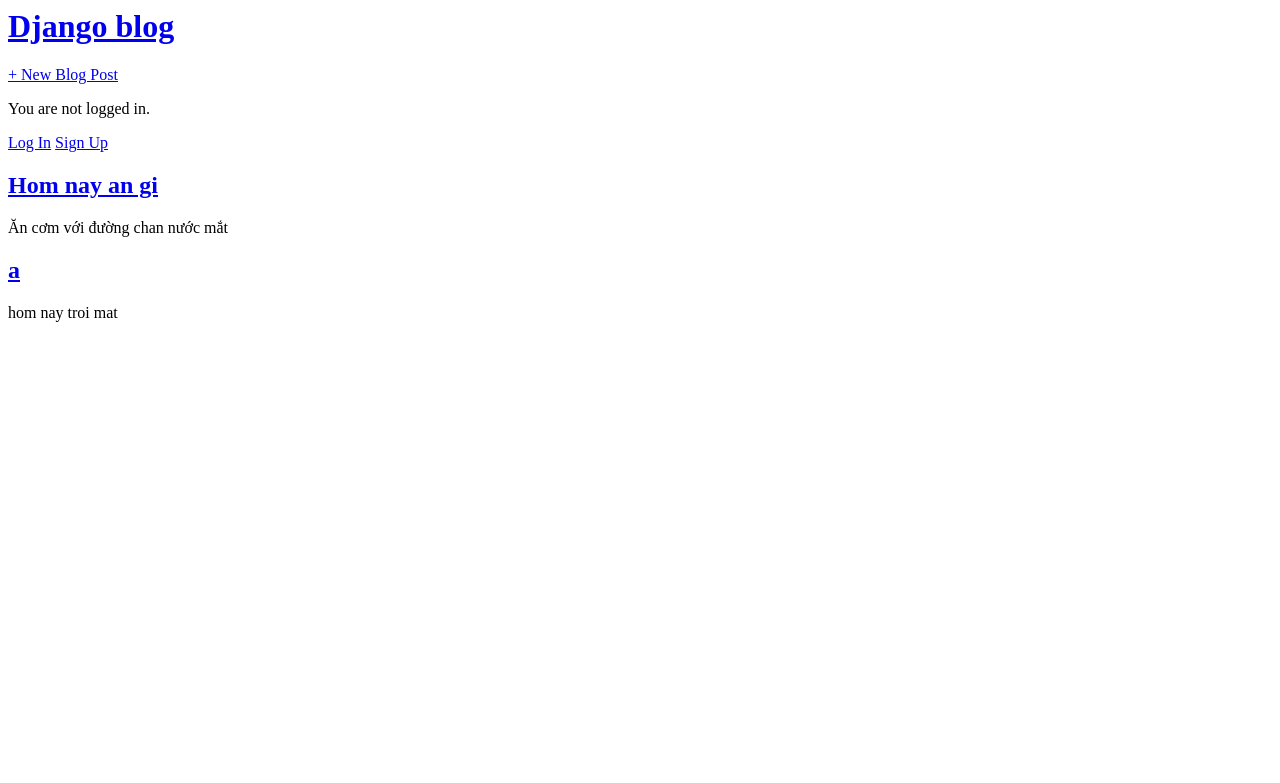
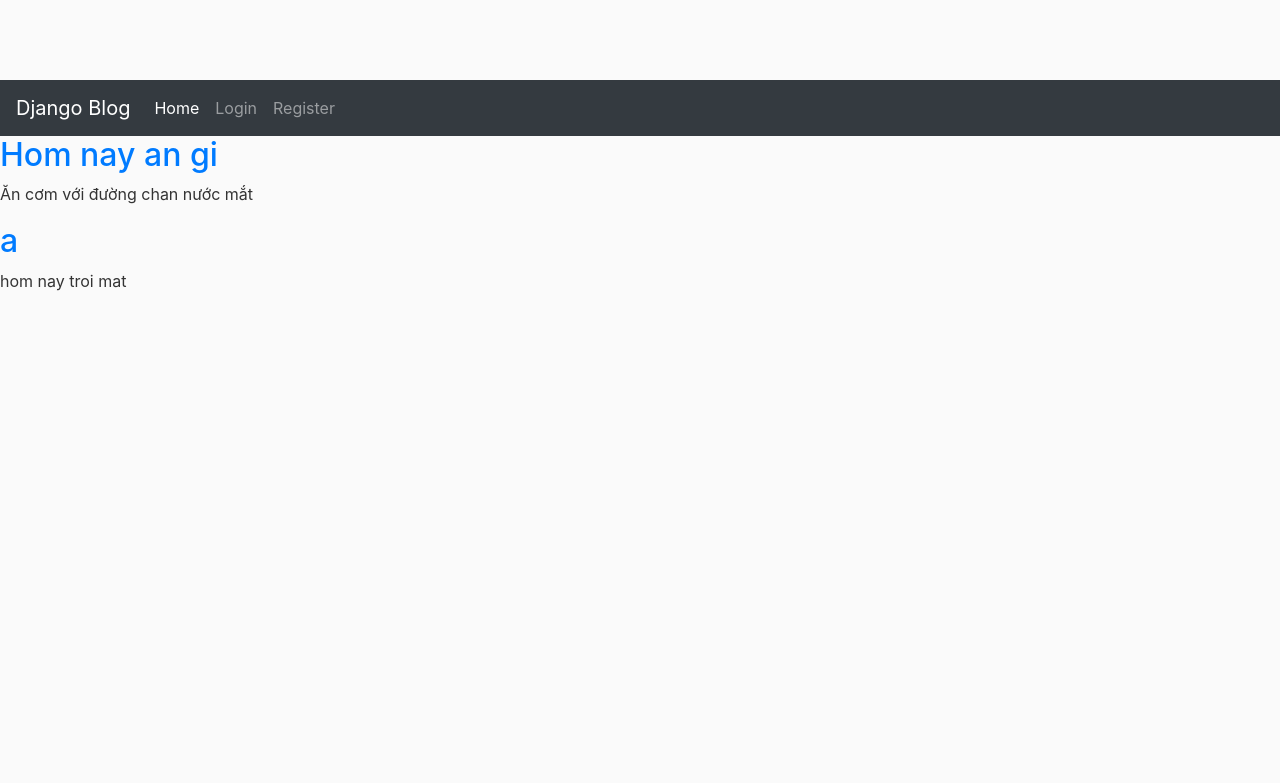
Before and after one commit to nekozila96/first_blog, a Django app: page / in a window 1280 px wide. Shown: the top 783 px of the page. Run offline with Django 5.2, Linux system fonts and the light colour scheme; data comes from the database, SQL or seed files in the repository; both versions use the stored data as it was after the commit; some libraries are stand-ins or nearby versions; some web fonts are replaced.

Commit message:
first project

```diff
--- a/static/css/base.css
+++ b/static/css/base.css
@@ -1,4 +1,4 @@
-bbody {
+body {
     background: #fafafa;
     color: #333333;
     margin-top: 5rem;
--- a/templates/base.html
+++ b/templates/base.html
@@ -1,37 +1,57 @@
+<!DOCTYPE html>
 {% load static %}
-<html>
+<html lang="en">
+<head>
+    <!-- Required meta tags -->
+    <meta charset="utf-8">
+    <meta name="viewport" content="width=device-width, initial-scale=1, shrink-to-fit=no">
 
-<head>
-  <title>Django blog</title>
-  <link href="https://fonts.googleapis.com/css?family=\
-      Source+Sans+Pro:400" rel="stylesheet">
-  <link href="{% static 'css/base.css' %}" rel="stylesheet">
+    <!-- Bootstrap CSS -->
+    <link rel="stylesheet" href="https://maxcdn.bootstrapcdn.com/bootstrap/4.0.0/css/bootstrap.min.css" integrity="sha384-Gn5384xqQ1aoWXA+058RXPxPg6fy4IWvTNh0E263XmFcJlSAwiGgFAW/dAiS6JXm" crossorigin="anonymous">
+
+    <link rel="stylesheet" href="{% static 'css/base.css' %}">
+    {% if title %}
+        <title>Django Blog - {{ title }}</title>
+    {% else %}
+        <title>Django Blog</title>
+    {% endif %}
 </head>
+<body>
+    <nav class="navbar navbar-expand-lg navbar-dark bg-dark">
+        <a class="navbar-brand" href="{% url 'home' %}">Django Blog</a>
+        <button class="navbar-toggler" type="button" data-toggle="collapse" data-target="#navbarText" aria-controls="navbarText" aria-expanded="false" aria-label="Toggle navigation">
+          <span class="navbar-toggler-icon"></span>
+        </button>
+        <div class="collapse navbar-collapse" id="navbarText">
+          <ul class="navbar-nav mr-auto">
+            <li class="nav-item active">
+              <a class="nav-link" href="{% url 'home' %}">Home <span class="sr-only">(current)</span></a>
+            </li>
+            {% if user.is_authenticated %}
+            <li class="nav-item">
+              <a class="nav-link" href="{% url 'post_new' %}">Create Post</a>
+            </li>
+            <li class="nav-item">
+              <a class="nav-link" href="{% url 'logout' %}">Logout</a>
+            </li>
+            {% else %}
+            <li class="nav-item">
+              <a class="nav-link" href="{% url 'login' %}">Login</a>
+            </li>
+            <li class="nav-item">
+              <a class="nav-link" href="{% url 'signup' %}">Register</a>
+            </li>
+            {% endif %}
+          </ul>
+        </div>
+      </nav>
+      {% block content %}
+      {% endblock content %}
 
-<body>
-  <div>
-    <header>
-      <!-- start new HTML... -->
-      <div class="nav-left">
-        <h1><a href="{% url 'home' %}">Django blog</a></h1>
-      </div>
-      <div class="nav-right">
-        <a href="{% url 'post_new' %}">+ New Blog Post</a>
-      </div>
-      <!-- end new HTML... -->
-    </header>
-    {% if user.is_authenticated %}
-    <p>Hi {{ user.username }}!</p>
-    <p><a href="{% url 'logout' %}">Log out</a></p>
-    {% else %}
-    <p>You are not logged in.</p>
-    <a href="{% url 'login' %}">Log In</a>
-    <a href="{% url 'signup' %}">Sign Up</a>
-    {% endif %}
-    <!-- end new HTML... -->
-    {% block content %}
-    {% endblock content %}
-  </div>
+    <!-- Optional JavaScript -->
+    <!-- jQuery first, then Popper.js, then Bootstrap JS -->
+    <script src="https://code.jquery.com/jquery-3.2.1.slim.min.js" integrity="sha384-KJ3o2DKtIkvYIK3UENzmM7KCkRr/rE9/Qpg6aAZGJwFDMVNA/GpGFF93hXpG5KkN" crossorigin="anonymous"></script>
+    <script src="https://cdnjs.cloudflare.com/ajax/libs/popper.js/1.12.9/umd/popper.min.js" integrity="sha384-ApNbgh9B+Y1QKtv3Rn7W3mgPxhU9K/ScQsAP7hUibX39j7fakFPskvXusvfa0b4Q" crossorigin="anonymous"></script>
+    <script src="https://maxcdn.bootstrapcdn.com/bootstrap/4.0.0/js/bootstrap.min.js" integrity="sha384-JZR6Spejh4U02d8jOt6vLEHfe/JQGiRRSQQxSfFWpi1MquVdAyjUar5+76PVCmYl" crossorigin="anonymous"></script>
 </body>
-
 </html>
```
Also changed, not shown: templates/registration/logout.html (added, +8 -0 lines), db.sqlite3.
